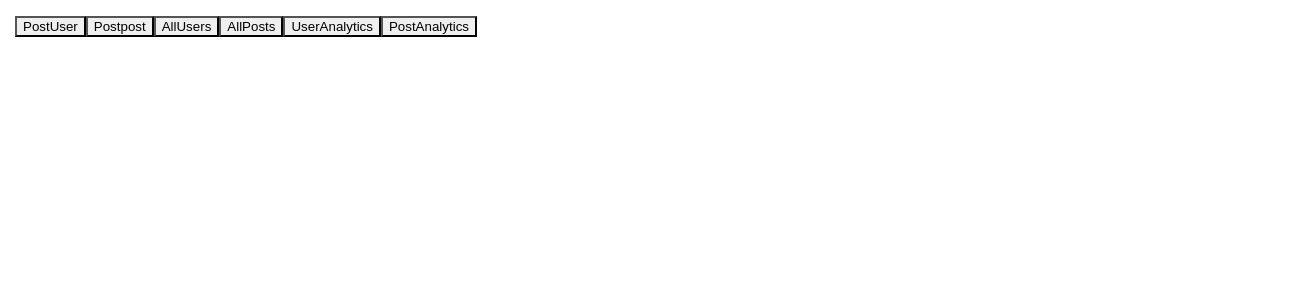
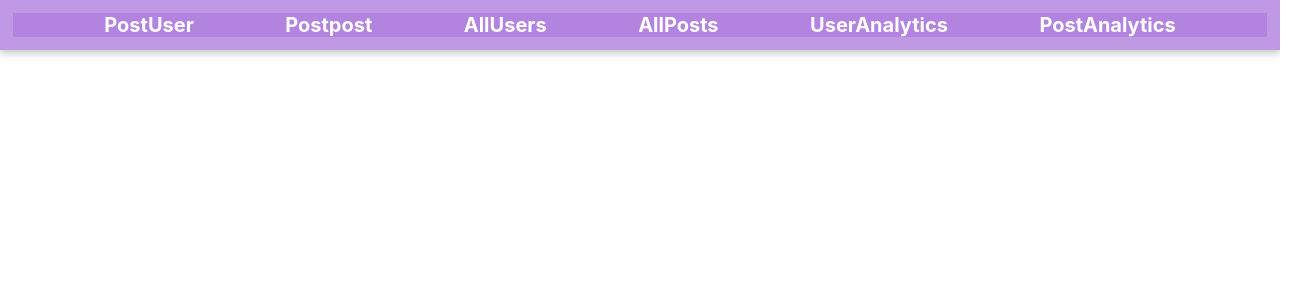
Before and after one commit to Yasin051197/adobe_assignment, a React (Create React App) app in the folder adobe_assignment_app/: page / in a window 1280 px wide. Shown: the top 300 px of the page, 1310 px wide, since content can reach past the window. Built offline with nearby package versions, Linux system fonts and the light colour scheme.

Commit message:
added some responsiveness

```diff
--- a/adobe_assignment_app/src/Routes/Routers.jsx
+++ b/adobe_assignment_app/src/Routes/Routers.jsx
@@ -7,6 +7,7 @@ import Navbar from '../components/Navbar'
 import PostForm from '../components/PostForm'
 import UserAnalytics from '../components/UserAnalytics'
 import PostAnalytics from '../components/PostAnalytics'
+import N from '../components/N'
 
 const Routers = () => {
   return (
--- /dev/null
+++ b/adobe_assignment_app/src/components/N.jsx
@@ -0,0 +1,35 @@
+import { IconButton, Menu, MenuButton, MenuItem, MenuList } from '@chakra-ui/react'
+import {AddIcon, EditIcon, ExternalLinkIcon, HamburgerIcon, RepeatIcon} from "@chakra-ui/icons"
+import React from 'react'
+import { Link } from 'react-router-dom'
+import "./Navbar.css"
+
+const N = () => {
+  return (
+    <div id="menu">
+    <Menu>
+    <MenuButton
+      as={IconButton}
+      aria-label='Options'
+      icon={<HamburgerIcon />}
+      variant='outline'
+      />
+     <MenuList width={"100%"} padding={"2%"} backgroundColor={"#fad1d0"}>
+      <MenuItem border={'none'}><Link style={{textDecoration:"none",color:"black",fontSize:"15px"}} to="/user">PostUser  </Link></MenuItem>
+      <br />
+      <MenuItem border={'none'}><Link style={{textDecoration:"none",color:"black",fontSize:"15px"}} to="/post">Postpost  </Link></MenuItem>
+      <br />
+      <MenuItem border={'none'}><Link style={{textDecoration:"none",color:"black",fontSize:"15px"}} to="/users">AllUsers  </Link></MenuItem>
+      <br />
+      <MenuItem border={'none'}><Link style={{textDecoration:"none",color:"black",fontSize:"15px"}} to="/posts">AllPosts</Link></MenuItem>
+      <br />
+      <MenuItem border={'none'}><Link style={{textDecoration:"none",color:"black",fontSize:"15px"}} to="/users/analytics">UserAnalytics</Link></MenuItem>
+      <br />
+      <MenuItem border={'none'}><Link style={{textDecoration:"none",color:"black",fontSize:"15px"}} to="/posts/analytics">PostAnalytics</Link></MenuItem>
+    </MenuList>
+  </Menu>
+  </div>
+  )
+}
+
+export default N
--- /dev/null
+++ b/adobe_assignment_app/src/components/Navbar.css
@@ -0,0 +1,33 @@
+#navbar{
+    display: flex;
+    justify-content: space-evenly;
+    margin: auto;
+    text-align: center;
+    background-color: rgb(191, 153, 227);
+    padding: 1%;
+    box-shadow: rgba(0, 0, 0, 0.24) 0px 3px 8px;
+}
+
+#menu{
+    display: none;
+}
+#navbar_div{
+    display: block;
+    width: 100%;
+    display: flex;
+    justify-content: space-evenly;
+    margin: auto;
+    text-align: center;
+    background-color: rgb(179, 131, 224);
+  }
+@media screen and (max-width: 800px) {
+    #menu{
+        display: block;
+    }
+    #navbar_div{
+        display: none;
+    }
+    #navbar{
+        justify-content: space-between;
+    }
+  }
--- a/adobe_assignment_app/src/components/Navbar.jsx
+++ b/adobe_assignment_app/src/components/Navbar.jsx
@@ -2,19 +2,23 @@ import React, { useEffect, useState } from 'react'
 
 import {Link} from "react-router-dom";
 import { Box, Button, Heading } from '@chakra-ui/react';
+import "./Navbar.css"
+import N from './N';
+
 
 const Navbar = () => {
 
   return (
-    <div>
-          <Box width={"100%"} display={"flex"} justifyContent={{sm:"space-evenly", md:"center", lg:"space-evenly"}} padding="15px">
-            <Link to="/user"><Button>PostUser</Button></Link>
-            <Link to="/post"><Button>Postpost</Button></Link>
-            <Link to="/users"><Button>AllUsers</Button></Link>
-            <Link to="/posts"><Button>AllPosts</Button></Link>
-            <Link to="/users/analytics"><Button>UserAnalytics</Button></Link>
-            <Link to="/posts/analytics"><Button>PostAnalytics</Button></Link>
-          </Box>
+    <div id="navbar">
+      <N />
+      <div id="navbar_div">
+      <Link style={{textDecoration:"none",color:"white",fontSize:"20px",fontWeight:"bold"}} to="/user">PostUser</Link>
+      <Link style={{textDecoration:"none",color:"white",fontSize:"20px",fontWeight:"bold"}} to="/post">Postpost</Link>
+      <Link style={{textDecoration:"none",color:"white",fontSize:"20px",fontWeight:"bold"}} to="/users">AllUsers</Link>
+      <Link style={{textDecoration:"none",color:"white",fontSize:"20px",fontWeight:"bold"}} to="/posts">AllPosts</Link>
+      <Link style={{textDecoration:"none",color:"white",fontSize:"20px",fontWeight:"bold"}} to="/users/analytics">UserAnalytics</Link>
+      <Link style={{textDecoration:"none",color:"white",fontSize:"20px",fontWeight:"bold"}} to="/posts/analytics">PostAnalytics</Link>
+      </div>
     </div>
   )
 }
```
